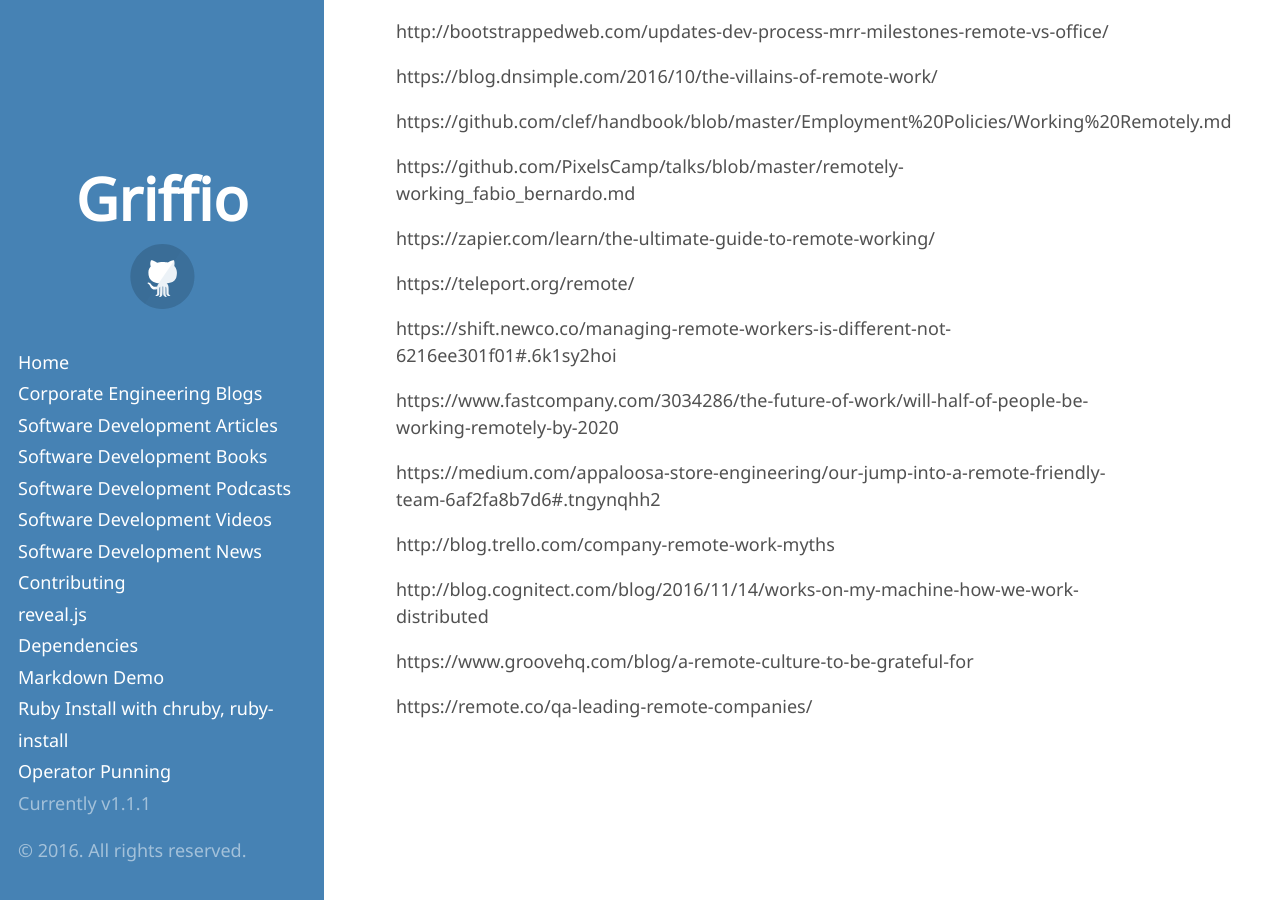
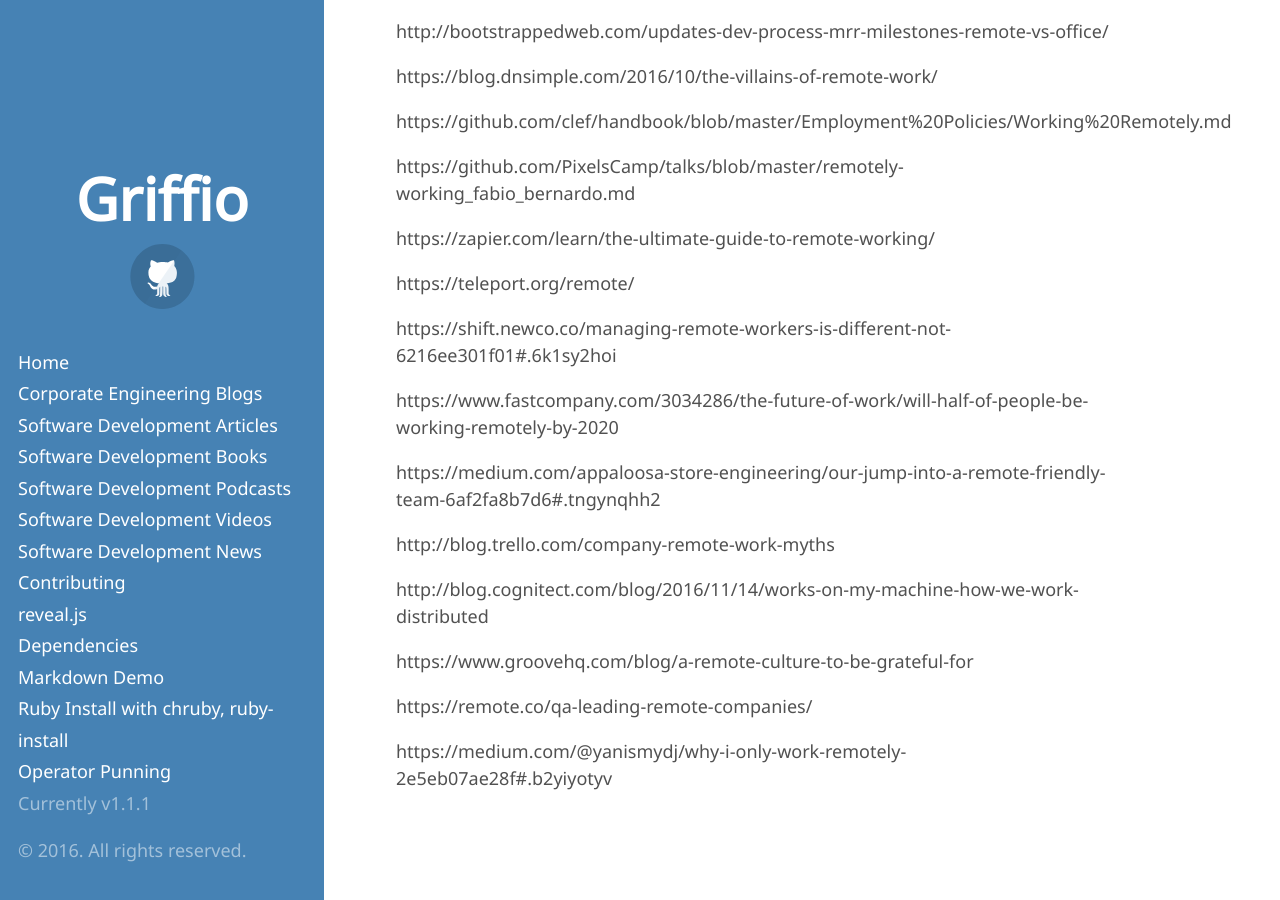
Before and after one commit to griffio/griffio.github.io, a Jekyll site: the page built from distributed_and_remote.md, in a window 1280 px wide and 900 px high, scrolled down 4446 px. Built offline with Jekyll 4.4.1, drawn with Linux system fonts in a browser that asks for light colours; some web fonts are replaced; our own code applies the rules of GitHub Pages for plain Markdown files; some of the changed lines change nothing that is shown.

Commit message:
why-i-only-work-remotely

```diff
--- a/distributed_and_remote.md
+++ b/distributed_and_remote.md
@@ -195,3 +195,5 @@
 https://www.groovehq.com/blog/a-remote-culture-to-be-grateful-for
 
 https://remote.co/qa-leading-remote-companies/
+
+https://medium.com/@yanismydj/why-i-only-work-remotely-2e5eb07ae28f#.b2yiyotyv
```
